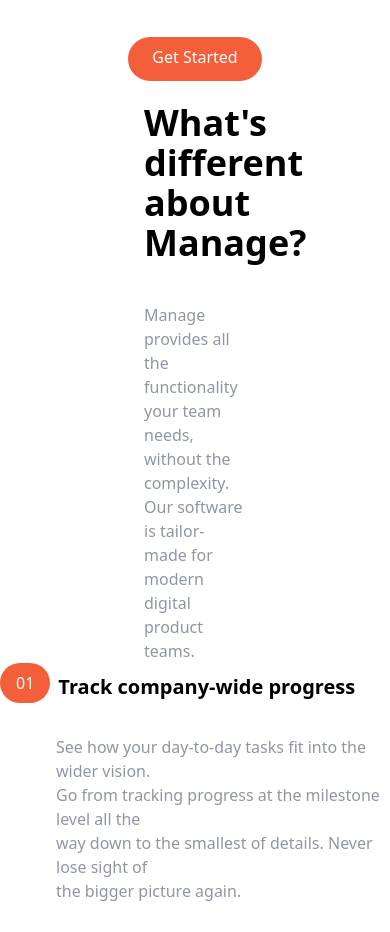
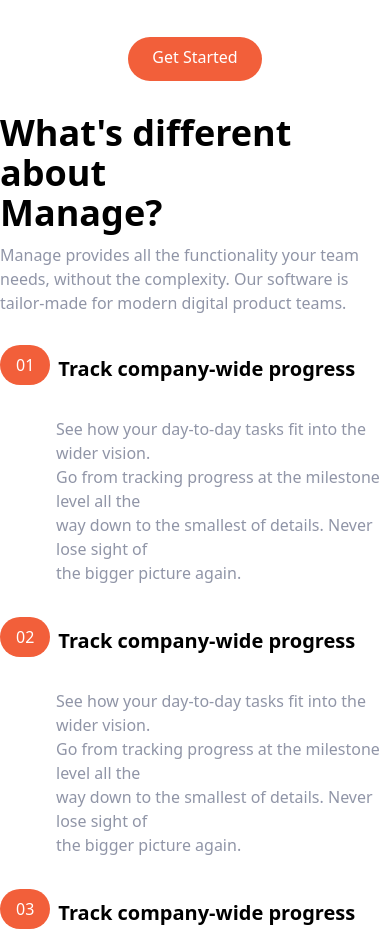
Before and after one commit to cybermicheal47/LandingPage, a website: page index.html in a window 390 px wide. Shown: the part 916-1848 px from the top of the page. Drawn offline with Linux system fonts and the light colour scheme.

Commit message:
fixed the responsiveness

```diff
--- a/index.html
+++ b/index.html
@@ -117,10 +117,10 @@
  <div class=" flex  secondlayerrmob  ">
 
 
-<div class="flex flex-col gap-10   mx-36">
+<div class="  md:flex flex-col gap-10   mx-36 lai   ">
    <h2 class="text-left font-bold text-4xl  ">What's different about<br/> Manage?</h2>
 
-   <p class="max-w-sm text-center text-darkGrayishBlue md:text-left">
+   <p class=" lai max-w-sm text-center text-darkGrayishBlue md:text-left">
     Manage provides all the functionality your team needs, without the
     complexity. Our software is tailor-made for modern digital product
     teams.
--- a/input.css
+++ b/input.css
@@ -35,12 +35,16 @@
     display: flex;
     flex-direction: column;
     margin-top: 22px;
-    max-width: 100%;
+
 
 
 }
 .secondlayerrmob p{
     text-align: left;
+    max-width: max-content;
+
+
+
 
 }
 .thirdlayer{
@@ -48,7 +52,14 @@
     flex-direction: column;
     gap: 20px;
 }
+.lai{
+    margin-left: 0px;
+    margin-right:0px;
+    margin-top: 10px;
+    margin-bottom: 15px;
 
+
+}
 
 
 
```
Also changed, not shown: css/main.css.
